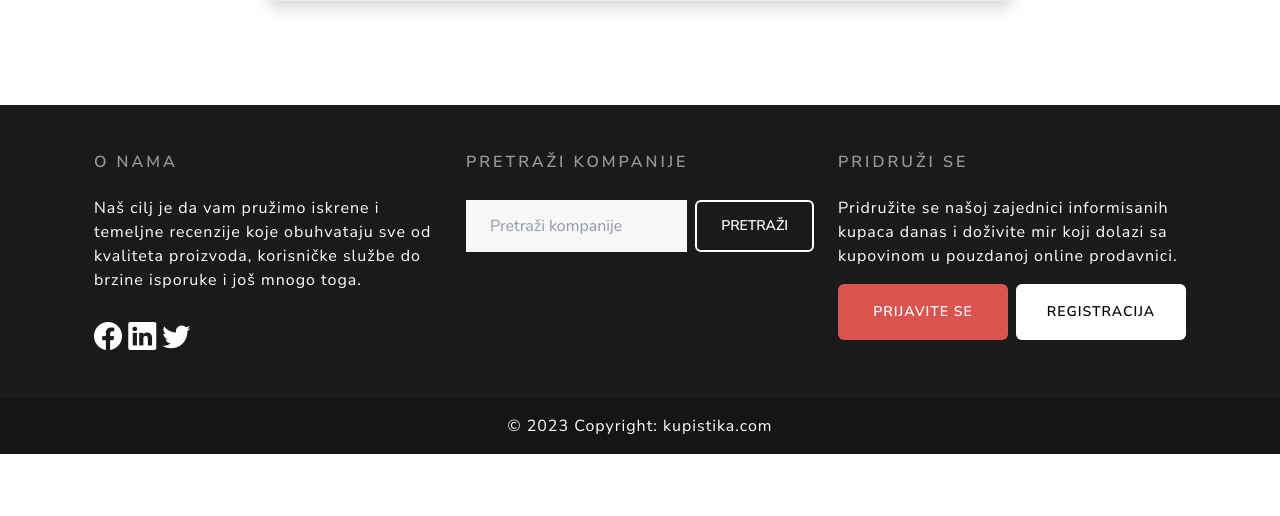
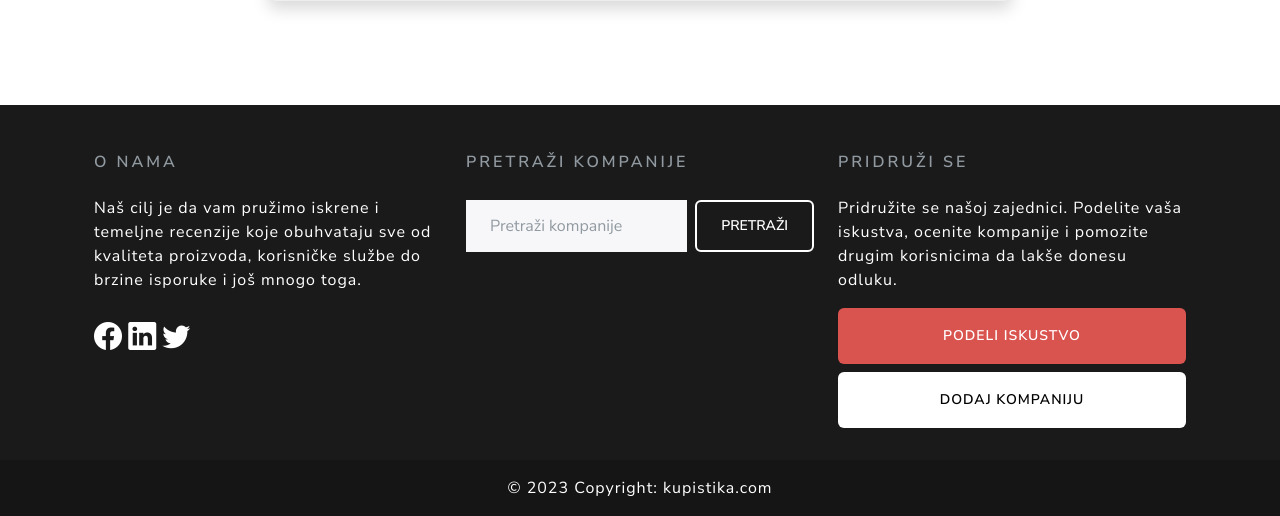
Before and after one commit to slavishchenko/reviews, a Django app: a page that uses main/templates/main/footer.html in a window 1280 px wide. Shown: the part 671-1187 px from the top of the page. Before the commit the page ends 1125 px from the top, so only its background shows below. Run offline with Django 4.2, Linux system fonts and the light colour scheme; a user stored in the database is signed in; tables that the repository leaves empty hold one stand-in row (values such as "Sample post"); parts of the project's set-up code (start-up, migrations or seed data) failed here and were passed over; some libraries are stand-ins or nearby versions.

Commit message:
Update links in footer

```diff
--- a/main/templates/main/footer.html
+++ b/main/templates/main/footer.html
@@ -20,13 +20,25 @@
           </div>
           <div class="col-lg-4 col-md-12 mb-4 mb-md-0">
             <h5 class="text-uppercase text-muted mb-4">Pridruži se</h5>
-            <p class="text-light">
-                Pridružite se
-                našoj zajednici informisanih kupaca danas i doživite mir koji dolazi sa kupovinom u pouzdanoj online prodavnici.
-            </p>
-            <div class="button-group d-lg-flex justify-content-between gap-2">
+            {% if not request.user.is_authenticated %}
+              <p class="text-light">
+                  Pridružite se
+                  našoj zajednici informisanih kupaca danas i doživite mir koji dolazi sa kupovinom u pouzdanoj online prodavnici.
+              </p>
+            {% else %}
+                <p class="text-light">
+                  Pridružite se
+                  našoj zajednici. Podelite vaša iskustva, ocenite kompanije i pomozite drugim korisnicima da lakše donesu odluku.
+                </p>
+            {% endif %}
+            <div class="button-group d-xxl-flex justify-content-between gap-2">
+              {% if not request.user.is_authenticated %}
                 <a class="text-decoration-none btn btn-danger mb-lg-2 w-100 p-lg-3 mb-1" href="{% url 'account_login' %}">Prijavite se</a>
                 <a class="text-decoration-none btn btn-light mb-lg-2 w-100 p-lg-3" href="{% url 'account_signup' %}">Registracija</a>
+              {% else %}
+                <a class="text-decoration-none btn btn-danger mb-lg-2 w-100 p-lg-3 mb-1" href="{% url 'review_create' %}">Podeli iskustvo</a>
+                <a class="text-decoration-none btn btn-light mb-lg-2 w-100 p-lg-3" href="{% url 'company_create' %}">Dodaj kompaniju</a>
+              {% endif %}
             </div>
           </div>
         </div>
```
